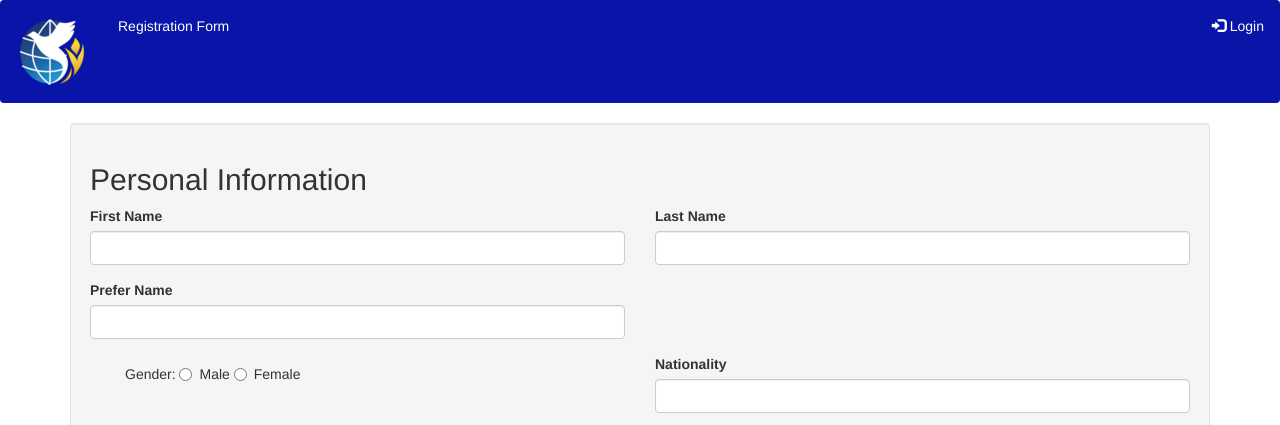
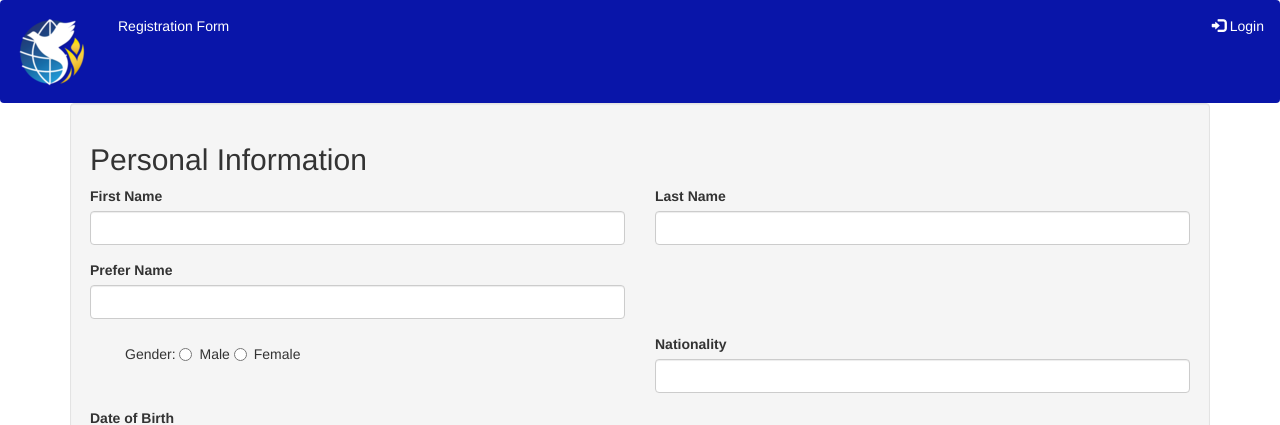
Before and after one commit to StefanDerian/RACC, a PHP site: page /editAppt.php in a window 1280 px wide. Shown: the top 425 px of the page. Run offline with PHP 8.4, Linux system fonts and the light colour scheme; data comes from the database, SQL or seed files in the repository; some libraries are stand-ins or nearby versions.

Commit message:
edit a bit of changes

```diff
--- a/css/header.css
+++ b/css/header.css
@@ -1,6 +1,7 @@
 .navbar-new{
 	background-color: #0915a9 !important;
 	min-height: 101px !important;
+	margin-bottom: 0px!important;
 }
 
 .navbar-new li{
--- a/css/note.css
+++ b/css/note.css
@@ -14,7 +14,10 @@
 	background:#ffffff;
 }
 
-.navbar-new{
+/*.navbar-new{
 	background-color: #0915a9 !important;
+
 	min-height: 101px !important;
+
 }
+*/
--- a/note.js
+++ b/note.js
@@ -1,9 +1,9 @@
 //submit notes
 $(document).ready(function(){
 
-	var quill = new Quill('#editor', {
-		theme: 'snow'
-	});
+	// var quill = new Quill('#editor', {
+	// 	theme: 'snow'
+	// });
 
 
 
--- a/notes.php
+++ b/notes.php
@@ -17,11 +17,11 @@
 
 
 <!-- Create the editor container -->
-<div id="editor">
+<!-- <div id="editor">
   <p>Hello World!</p>
   <p>Some initial <strong>bold</strong> text</p>
   <p><br></p>
-</div>
+</div> -->
 
 
 
```
